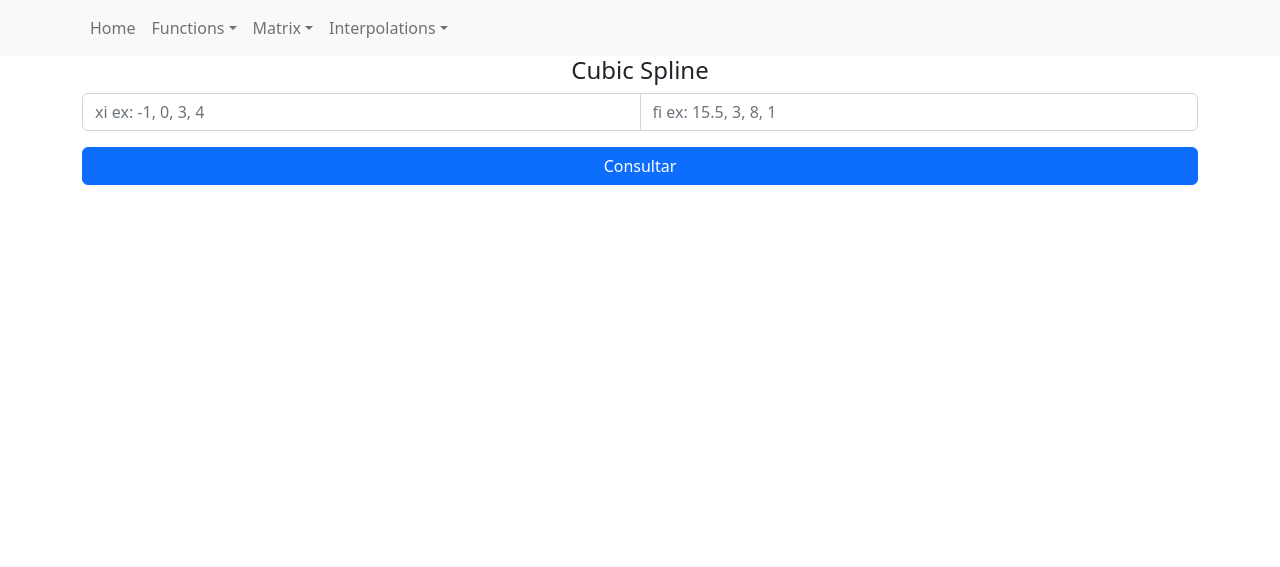
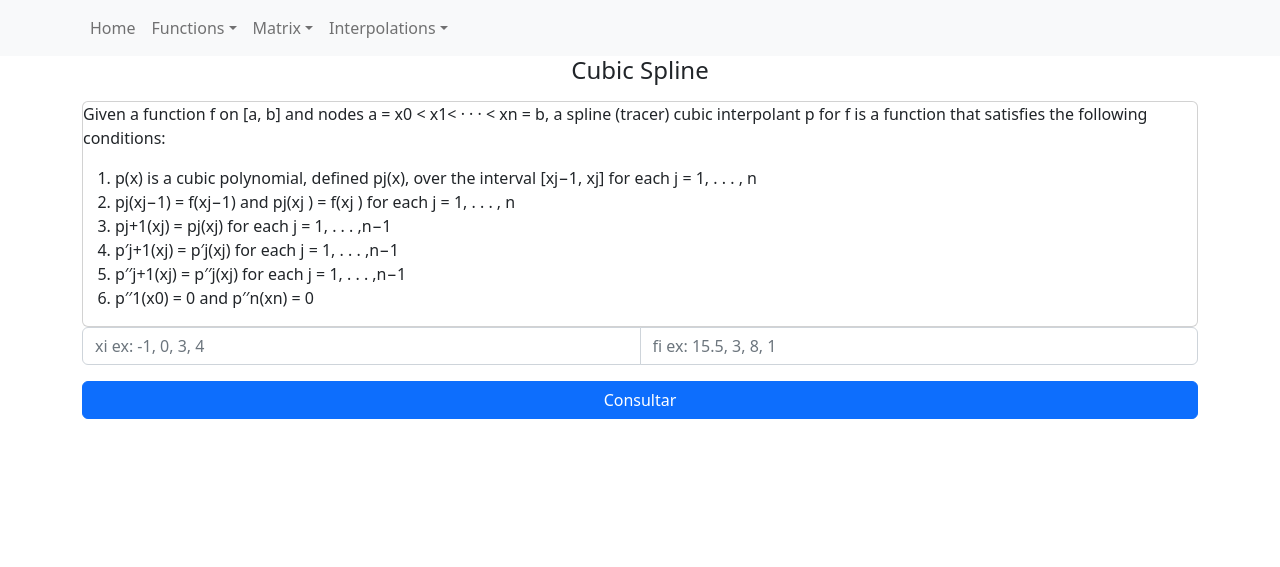
Before and after one commit to bened18/numerical-analysis, a Django app: template public/templates/interpolations/CubicSpline.html in a window 1280 px wide. Shown: the top 567 px of the page. Run offline with Django 4.2, Linux system fonts and the light colour scheme; the template is opened without the code that fills it, so the values that code supplies are empty.

Commit message:
cubic spline front

```diff
--- a/public/templates/interpolations/CubicSpline.html
+++ b/public/templates/interpolations/CubicSpline.html
@@ -14,6 +14,22 @@
 <div class="container full-vh">
     <div class="d-flex justify-content-center">
         <h4>Cubic Spline</h4>
+    </div>
+
+    <div class="d-flex justify-content-center">
+        <div class="card mt-2">
+            <p>Given a function f on [a, b] and nodes a = x0 &#60; x1&#60; · · · &#60; xn = b, a spline (tracer)
+                cubic interpolant p for f is a function that satisfies the following conditions:
+            </p>
+            <ol>
+                <li>p(x) is a cubic polynomial, defined pj(x), over the interval [xj−1, xj] for each j = 1, . . . , n</li>
+                <li>pj(xj−1) = f(xj−1) and pj(xj ) = f(xj ) for each j = 1, . . . , n</li>
+                <li>pj+1(xj) = pj(xj) for each j = 1, . . . ,n−1</li>
+                <li>p′j+1(xj) = p′j(xj) for each j = 1, . . . ,n−1</li>
+                <li>p′′j+1(xj) = p′′j(xj) for each j = 1, . . . ,n−1</li>
+                <li>p′′1(x0) = 0 and p′′n(xn) = 0</li>
+            </ol>
+        </div>
     </div>
 
     <form method="GET">
```
